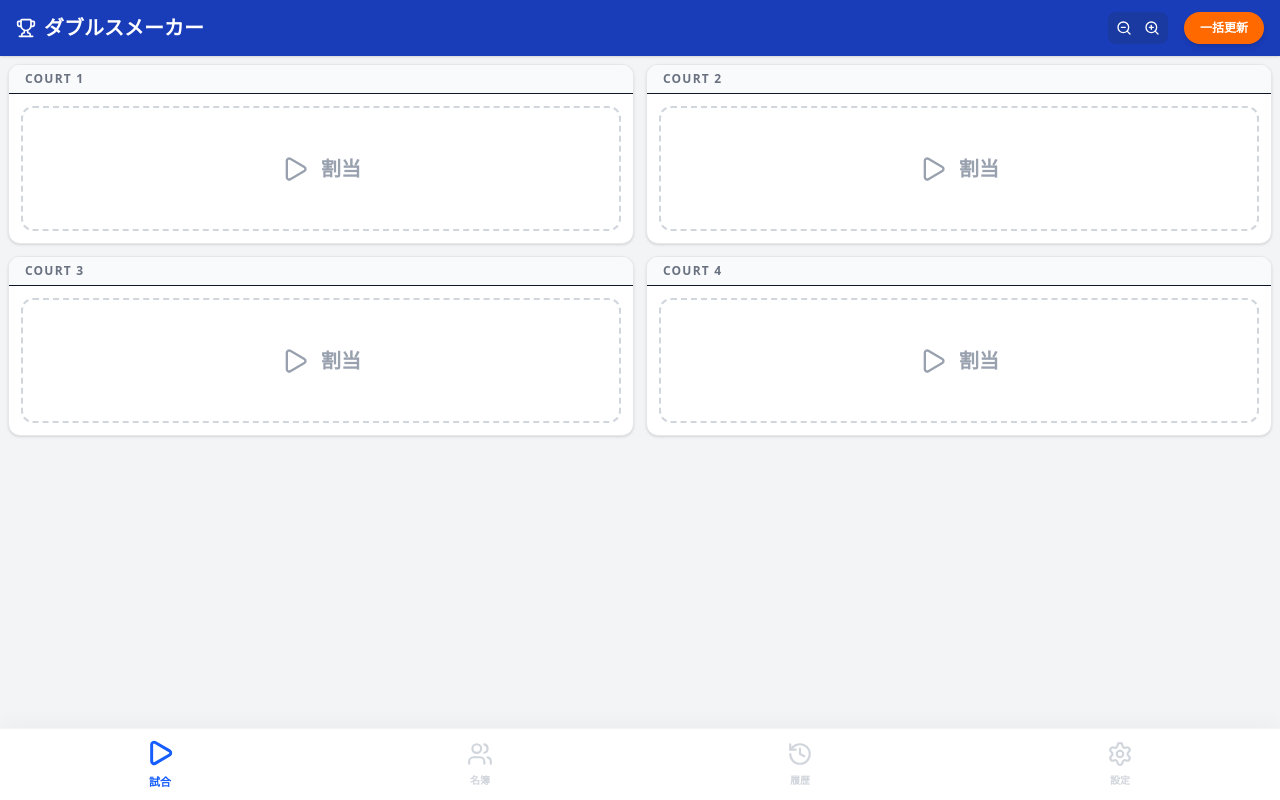
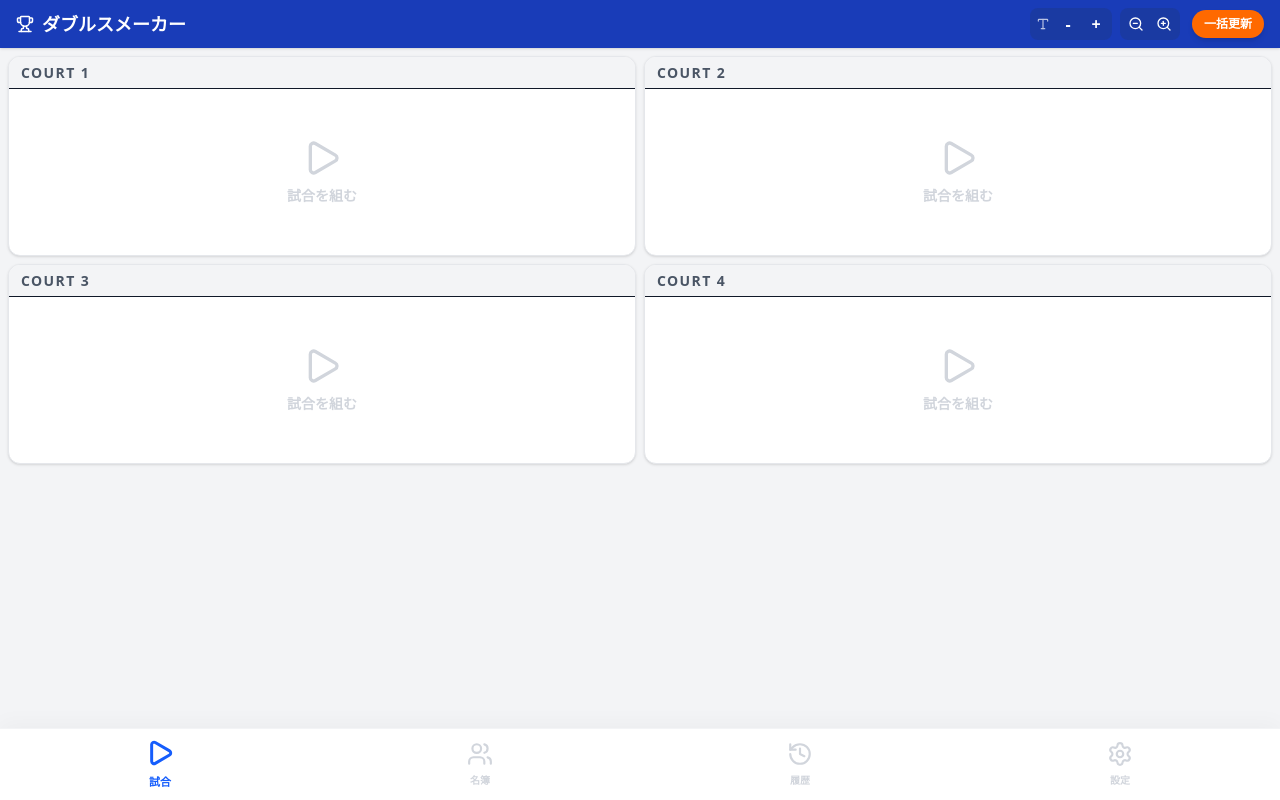
Before and after one commit to chumoon2424/doubles-app, a Next.js app: page / in a window 1280 px wide. Built offline with nearby package versions, Linux system fonts and the light colour scheme.

Commit message:
Update page.tsx

```diff
--- a/app/page.tsx
+++ b/app/page.tsx
@@ -16,7 +16,9 @@ import {
   Unlink,
   X,
   ZoomIn,
-  ZoomOut
+  ZoomOut,
+  Type,
+  CheckCircle2
 } from 'lucide-react';
 
 type Level = 'A' | 'B' | 'C';
@@ -27,10 +29,10 @@ interface Member {
   level: Level;
   isActive: boolean;
   playCount: number;
-  imputedPlayCount: number; // みなし試合数
+  imputedPlayCount: number;
   lastPlayedTime: number;
-  matchHistory: Record<number, number>; // 対戦した回数
-  pairHistory: Record<number, number>;  // ペアを組んだ回数
+  matchHistory: Record<number, number>;
+  pairHistory: Record<number, number>;
   fixedPairMemberId: number | null;
 }
 
@@ -57,7 +59,8 @@ interface MatchRecord {
 interface AppConfig {
   courtCount: number;
   levelStrict: boolean;
-  zoomLevel: number;
+  zoomLevel: number; // カードの高さ倍率
+  fontScale: number; // 文字サイズ倍率
 }
 
 export default function DoublesMatchupApp() {
@@ -69,6 +72,7 @@ export default function DoublesMatchupApp() {
     courtCount: 4,
     levelStrict: false,
     zoomLevel: 1.0,
+    fontScale: 1.0,
   });
   const [nextMemberId, setNextMemberId] = useState(1);
   const [isInitialized, setIsInitialized] = useState(false);
@@ -86,6 +90,7 @@ export default function DoublesMatchupApp() {
       setConfig(prev => ({ ...prev, ...(data.config || {}) }));
       setNextMemberId(data.nextMemberId || 1);
     } else {
+      // 過去データからの移行処理などは省略せず実装（前回のロジック維持）
       const savedDataV14 = localStorage.getItem('doubles-app-data-v14');
       if (savedDataV14) {
         try {
@@ -98,7 +103,6 @@ export default function DoublesMatchupApp() {
             fixedPairMemberId: m.fixedPairMemberId || null,
             matchHistory: m.matchHistory || {}
           }));
-
           setMembers(migratedMembers);
           if (oldData.config) {
             setConfig(prev => ({ ...prev, courtCount: oldData.config.courtCount || 4, levelStrict: oldData.config.levelStrict || false }));
@@ -106,9 +110,7 @@ export default function DoublesMatchupApp() {
           setNextMemberId(oldData.nextMemberId || 1);
           setCourts(Array.from({ length: oldData.config?.courtCount || 4 }, (_, i) => ({ id: i + 1, match: null })));
           setMatchHistory([]);
-
         } catch (e) {
-          console.error("Migration failed", e);
           initializeCourts(4);
         }
       } else {
@@ -177,12 +179,10 @@ export default function DoublesMatchupApp() {
       let newMembers = [...prev];
       const target = newMembers.find(m => m.id === memberId);
       if (!target) return prev;
-
       if (target.fixedPairMemberId) {
         const oldPartner = newMembers.find(m => m.id === target.fixedPairMemberId);
         if (oldPartner) oldPartner.fixedPairMemberId = null;
       }
-
       if (partnerId) {
         const newPartner = newMembers.find(m => m.id === partnerId);
         if (newPartner && newPartner.fixedPairMemberId) {
@@ -191,7 +191,6 @@ export default function DoublesMatchupApp() {
         }
         if (newPartner) newPartner.fixedPairMemberId = memberId;
       }
-
       target.fixedPairMemberId = partnerId;
       return newMembers;
     });
@@ -219,43 +218,27 @@ export default function DoublesMatchupApp() {
     setMembers(prev => {
       const updatedMembers = prev.map(m => {
         if (!playerIds.includes(m.id)) return m;
-
         const newMatchH = { ...m.matchHistory };
         const newPairH = { ...m.pairHistory };
-
-        let partnerId = 0;
-        let opponents: number[] = [];
+        let partnerId = 0; let opponents: number[] = [];
         if (m.id === p1) { partnerId = p2; opponents = [p3, p4]; }
         else if (m.id === p2) { partnerId = p1; opponents = [p3, p4]; }
         else if (m.id === p3) { partnerId = p4; opponents = [p1, p2]; }
         else if (m.id === p4) { partnerId = p3; opponents = [p1, p2]; }
-
         newPairH[partnerId] = (newPairH[partnerId] || 0) + 1;
         opponents.forEach(oid => { newMatchH[oid] = (newMatchH[oid] || 0) + 1; });
-
-        return {
-          ...m,
-          playCount: m.playCount + 1,
-          lastPlayedTime: now,
-          matchHistory: newMatchH,
-          pairHistory: newPairH
-        };
+        return { ...m, playCount: m.playCount + 1, lastPlayedTime: now, matchHistory: newMatchH, pairHistory: newPairH };
       });
 
       const activeMembers = updatedMembers.filter(m => m.isActive);
       if (activeMembers.length === 0) return updatedMembers;
-
       const totalPlays = activeMembers.reduce((sum, m) => sum + m.playCount, 0);
       const avgPlays = Math.floor(totalPlays / activeMembers.length);
 
       return updatedMembers.map(m => {
         if (!m.isActive && m.playCount < avgPlays) {
           const diff = avgPlays - m.playCount;
-          return {
-            ...m,
-            playCount: avgPlays,
-            imputedPlayCount: m.imputedPlayCount + diff
-          };
+          return { ...m, playCount: avgPlays, imputedPlayCount: m.imputedPlayCount + diff };
         }
         return m;
       });
@@ -269,7 +252,6 @@ export default function DoublesMatchupApp() {
     const candidates = currentMembers.filter(m => m.isActive && !playingIds.has(m.id));
     if (candidates.length < 4) return null;
 
-    // 1. ユニット（固定ペアまたは個人）の作成
     type Unit = { type: 'pair', members: Member[], avgPlay: number, lastTime: number } | { type: 'single', members: Member[], avgPlay: number, lastTime: number };
     const units: Unit[] = [];
     const processedIds = new Set<number>();
@@ -297,47 +279,37 @@ export default function DoublesMatchupApp() {
       }
     });
 
-    // 2. 出場優先順位でソート（試合数優先、次に待ち時間、最後に重複回避のための計画的シャッフル）
     const sortedUnits = units.sort((a, b) => {
       if (a.avgPlay !== b.avgPlay) return a.avgPlay - b.avgPlay;
       if (Math.abs(a.lastTime - b.lastTime) > 1000) return a.lastTime - b.lastTime;
-      // 試合数が並んでいる場合、後述のコスト計算のためにランダム性を加味
       return Math.random() - 0.5;
     });
 
-    // 3. 最優先の4人を決定（レベル厳密モード考慮）
-    let bestSelection: Member[] = [];
+    let selectedMembers: Member[] = [];
     if (config.levelStrict) {
-      // レベルごとに候補を分ける
       const byLevel = { A: [] as Member[], B: [] as Member[], C: [] as Member[] };
       sortedUnits.forEach(u => u.members.forEach(m => byLevel[m.level].push(m)));
-
-      // 最も試合数が少なく、かつ4人以上揃っているレベルを探す
       const levels: Level[] = ['A', 'B', 'C'];
       for (const l of levels) {
         if (byLevel[l].length >= 4) {
-          bestSelection = byLevel[l].slice(0, 4);
+          selectedMembers = byLevel[l].slice(0, 4);
           break;
         }
       }
     }
-
-    // レベル厳密で決まらなかった場合、またはOFFの場合は通常の先頭4人
-    if (bestSelection.length < 4) {
+    if (selectedMembers.length < 4) {
       let currentCount = 0;
       for (const unit of sortedUnits) {
         if (currentCount + unit.members.length <= 4) {
-          bestSelection = [...bestSelection, ...unit.members];
+          selectedMembers = [...selectedMembers, ...unit.members];
           currentCount += unit.members.length;
         }
         if (currentCount === 4) break;
       }
     }
+    if (selectedMembers.length < 4) return null;
 
-    if (bestSelection.length < 4) return null;
-
-    // 4. 選ばれた4人の中で「過去の重複」が最小になる組み合わせ（ペア・対戦相手）を決定
-    const p = bestSelection;
+    const p = selectedMembers;
     const combinations = [
       { p1: p[0], p2: p[1], p3: p[2], p4: p[3] },
       { p1: p[0], p2: p[2], p3: p[1], p4: p[3] },
@@ -345,15 +317,12 @@ export default function DoublesMatchupApp() {
     ];
 
     const bestComb = combinations.map(c => {
-      // スコアが高いほど「組んだことがある/戦ったことがある」ので避けるべき
       const pairCost = (c.p1.pairHistory[c.p2.id] || 0) + (c.p3.pairHistory[c.p4.id] || 0);
       const matchCost = (c.p1.matchHistory[c.p3.id] || 0) + (c.p1.matchHistory[c.p4.id] || 0) +
                         (c.p2.matchHistory[c.p3.id] || 0) + (c.p2.matchHistory[c.p4.id] || 0);
-
       let fixedBonus = 0;
       if (c.p1.fixedPairMemberId === c.p2.id) fixedBonus += 1000;
       if (c.p3.fixedPairMemberId === c.p4.id) fixedBonus += 1000;
-
       return { ...c, totalCost: (pairCost * 5 + matchCost) - fixedBonus };
     }).sort((a, b) => a.totalCost - b.totalCost || Math.random() - 0.5)[0];
 
@@ -363,7 +332,7 @@ export default function DoublesMatchupApp() {
 
   const generateNextMatch = (courtId: number) => {
     const match = getMatchForCourt(courts, members);
-    if (!match) return alert('待機メンバーが足りません（条件に合うメンバーがいません）');
+    if (!match) return alert('待機メンバーが足りません');
 
     const ids = [match.p1, match.p2, match.p3, match.p4];
     const names = ids.map(id => members.find(m => m.id === id)?.name || '?');
@@ -399,13 +368,11 @@ export default function DoublesMatchupApp() {
                 courtId: current[i].id, players: names, playerIds: ids, level: match.level
               }, ...prevH]);
               current[i] = { ...current[i], match };
-
               const now = Date.now();
               tempMembers = tempMembers.map(m => {
                 if (!ids.includes(m.id)) return m;
                 const newMatchH = { ...m.matchHistory };
                 const newPairH = { ...m.pairHistory };
-                // 内部シミュレーション用履歴更新
                 let p1=match.p1, p2=match.p2, p3=match.p3, p4=match.p4;
                 let partnerId = 0; let opponents: number[] = [];
                 if (m.id === p1) { partnerId = p2; opponents = [p3, p4]; }
@@ -414,7 +381,6 @@ export default function DoublesMatchupApp() {
                 else if (m.id === p4) { partnerId = p3; opponents = [p1, p2]; }
                 newPairH[partnerId] = (newPairH[partnerId] || 0) + 1;
                 opponents.forEach(oid => { newMatchH[oid] = (newMatchH[oid] || 0) + 1; });
-
                 return { ...m, playCount: m.playCount + 1, lastPlayedTime: now, matchHistory: newMatchH, pairHistory: newPairH };
               });
               applyMatchToMembers(match.p1, match.p2, match.p3, match.p4);
@@ -433,6 +399,13 @@ export default function DoublesMatchupApp() {
     }));
   };
 
+  const changeFontScale = (delta: number) => {
+    setConfig(prev => ({
+      ...prev,
+      fontScale: Math.max(0.5, Math.min(2.0, (prev.fontScale || 1.0) + delta))
+    }));
+  };
+
   const getLevelBadge = (l?: Level) => {
     if (!l) return null;
     const c = { A: 'bg-blue-600', B: 'bg-yellow-500', C: 'bg-red-500' };
@@ -445,75 +418,136 @@ export default function DoublesMatchupApp() {
     return 'A';
   };
 
-  const getDynamicFontSize = (name: string = '') => {
+  // 全員の名前の長さを元に、統一されたベースフォントサイズを計算
+  const calculateUnifiedBaseFontSize = () => {
+    const activeNames = members.filter(m => m.isActive).map(m => m.name);
+    if (activeNames.length === 0) return '2rem'; // デフォルト
+
+    // 最も長い名前の「有効文字数」を計算（半角は0.6文字換算）
+    const maxLen = Math.max(...activeNames.map(name => {
+      const len = name.length;
       const isAscii = /^[\x20-\x7E]*$/.test(name);
-    const len = name.length;
-    const effectiveLen = isAscii ? len * 0.6 : len;
+      return isAscii ? len * 0.6 : len;
+    }));
 
-    if (effectiveLen <= 2) return 'clamp(1.4rem, 9vw, 3.5rem)';
-    if (effectiveLen <= 4) return 'clamp(1.1rem, 7vw, 2.8rem)';
-    if (effectiveLen <= 6) return 'clamp(0.9rem, 5vw, 2rem)';
-    if (effectiveLen <= 8) return 'clamp(0.8rem, 4.5vw, 1.6rem)';
-    return 'clamp(0.7rem, 4vw, 1.3rem)';
+    // 基準サイズからの減衰計算
+    // 短い(2文字)なら3rem, 長い(8文字)なら1remくらいになるような計算式
+    // 基準: 4文字で2.0remくらい
+    let base = 2.5;
+    if (maxLen > 2) base = 2.5 * (3.5 / (maxLen + 1.5));
+
+    // 最小・最大リミット
+    base = Math.max(0.8, Math.min(3.5, base));
+
+    return `${base}rem`;
   };
+
+  const unifiedBaseSize = calculateUnifiedBaseFontSize();
 
   return (
     <div className="min-h-screen bg-gray-100 text-gray-900 pb-20 font-sans overflow-x-hidden">
-      <header className="bg-blue-800 text-white px-4 py-3 shadow flex justify-between items-center sticky top-0 z-20">
-        <h1 className="text-xl font-bold flex items-center gap-2"><Trophy size={20} /> ダブルスメーカー</h1>
+      <header className="bg-blue-800 text-white px-4 py-2 shadow flex justify-between items-center sticky top-0 z-20">
+        <h1 className="text-lg font-bold flex items-center gap-2"><Trophy size={18} /> ダブルスメーカー</h1>
         <div className="flex items-center gap-2">
           {activeTab === 'dashboard' && (
-            <div className="flex items-center bg-blue-900/50 rounded-lg p-0.5 mr-2">
-              <button onClick={() => changeZoom(-0.1)} className="p-1.5 hover:bg-blue-800 rounded"><ZoomOut size={16}/></button>
-              <button onClick={() => changeZoom(0.1)} className="p-1.5 hover:bg-blue-800 rounded"><ZoomIn size={16}/></button>
+            <>
+              {/* フォント調整 */}
+              <div className="flex items-center bg-blue-900/50 rounded-lg p-0.5">
+                <Type size={14} className="mx-1 opacity-70"/>
+                <button onClick={() => changeFontScale(-0.1)} className="w-7 h-7 flex items-center justify-center hover:bg-blue-700 rounded font-bold">-</button>
+                <button onClick={() => changeFontScale(0.1)} className="w-7 h-7 flex items-center justify-center hover:bg-blue-700 rounded font-bold">+</button>
               </div>
-          )}
-          {activeTab === 'dashboard' && (
-            <button onClick={handleBulkAction} className="bg-orange-500 text-white px-4 py-2 rounded-full text-xs font-bold shadow-md active:scale-95 transition-transform">
+              {/* 高さ調整 */}
+              <div className="flex items-center bg-blue-900/50 rounded-lg p-0.5">
+                <button onClick={() => changeZoom(-0.1)} className="p-1.5 hover:bg-blue-700 rounded"><ZoomOut size={16}/></button>
+                <button onClick={() => changeZoom(0.1)} className="p-1.5 hover:bg-blue-700 rounded"><ZoomIn size={16}/></button>
+              </div>
+              <button onClick={handleBulkAction} className="bg-orange-500 text-white px-3 py-1.5 rounded-full text-xs font-bold shadow-md active:scale-95 transition-transform ml-1">
                 一括更新
               </button>
+            </>
           )}
         </div>
       </header>
 
       <main className="p-2 w-full max-w-[1400px] mx-auto">
         {activeTab === 'dashboard' && (
-          <div className="grid grid-cols-1 landscape:grid-cols-2 lg:grid-cols-2 gap-3">
+          <div className="grid grid-cols-1 landscape:grid-cols-2 lg:grid-cols-2 gap-2">
             {courts.map(court => (
               <div
                 key={court.id}
                 className="bg-white rounded-xl shadow-sm border border-gray-200 overflow-hidden flex flex-col"
-                style={{ height: `${180 * config.zoomLevel}px` }}
+                style={{ height: `${200 * config.zoomLevel}px` }}
               >
-                <div className="bg-gray-50 px-4 py-1.5 border-b flex justify-between items-center shrink-0">
-                  <span className="font-bold text-xs text-gray-500 uppercase tracking-widest">Court {court.id} {getLevelBadge(court.match?.level)}</span>
+                {/* ヘッダー: コート番号と終了ボタン */}
+                <div className="bg-gray-100 px-3 py-1 border-b flex justify-between items-center h-8 shrink-0">
+                  <span className="font-bold text-sm text-gray-600 uppercase tracking-widest">
+                    Court {court.id} {getLevelBadge(court.match?.level)}
+                  </span>
+                  {court.match && (
+                    <button
+                      onClick={() => finishMatch(court.id)}
+                      className="bg-gray-700 hover:bg-gray-600 text-white px-3 py-0.5 rounded text-xs font-bold flex items-center gap-1 transition-colors"
+                    >
+                      <CheckCircle2 size={12} /> 終了
+                    </button>
+                  )}
                 </div>
-                <div className="flex-1 p-3 flex flex-col justify-center h-full">
+
+                <div className="flex-1 relative">
                   {court.match ? (
-                    <div className="flex items-center gap-2 h-full">
-                      <div className="flex-1 grid grid-cols-2 gap-2 h-full">
-                        <div className="bg-blue-50 rounded-lg flex flex-col justify-center items-center border border-blue-100 px-2 overflow-hidden py-1">
-                          <div className="w-full text-center leading-tight mb-1 font-black text-blue-900 whitespace-nowrap overflow-hidden text-ellipsis" style={{ fontSize: getDynamicFontSize(members.find(m => m.id === court.match?.p1)?.name) }}>
+                    // 試合中: 4分割グリッド
+                    <div className="grid grid-rows-2 grid-cols-2 h-full w-full">
+                      {/* Player 1 (左上) */}
+                      <div className="flex items-center justify-center p-1 border-r border-b border-gray-100 bg-blue-50/30">
+                        <div
+                          className="font-black text-blue-900 leading-none text-center break-words w-full px-1"
+                          style={{ fontSize: `calc(${unifiedBaseSize} * ${config.fontScale || 1.0})` }}
+                        >
                           {members.find(m => m.id === court.match?.p1)?.name}
                         </div>
-                          <div className="w-full text-center leading-tight font-black text-blue-900 whitespace-nowrap overflow-hidden text-ellipsis" style={{ fontSize: getDynamicFontSize(members.find(m => m.id === court.match?.p2)?.name) }}>
+                      </div>
+                      {/* Player 2 (左下) */}
+                      <div className="flex items-center justify-center p-1 border-r border-gray-100 bg-blue-50/30">
+                        <div
+                          className="font-black text-blue-900 leading-none text-center break-words w-full px-1"
+                          style={{ fontSize: `calc(${unifiedBaseSize} * ${config.fontScale || 1.0})` }}
+                        >
                           {members.find(m => m.id === court.match?.p2)?.name}
                         </div>
                       </div>
-                        <div className="bg-red-50 rounded-lg flex flex-col justify-center items-center border border-red-100 px-2 overflow-hidden py-1">
-                          <div className="w-full text-center leading-tight mb-1 font-black text-red-900 whitespace-nowrap overflow-hidden text-ellipsis" style={{ fontSize: getDynamicFontSize(members.find(m => m.id === court.match?.p3)?.name) }}>
+                      {/* Player 3 (右上) */}
+                      <div className="flex items-center justify-center p-1 border-b border-gray-100 bg-red-50/30">
+                        <div
+                          className="font-black text-red-900 leading-none text-center break-words w-full px-1"
+                          style={{ fontSize: `calc(${unifiedBaseSize} * ${config.fontScale || 1.0})` }}
+                        >
                           {members.find(m => m.id === court.match?.p3)?.name}
                         </div>
-                          <div className="w-full text-center leading-tight font-black text-red-900 whitespace-nowrap overflow-hidden text-ellipsis" style={{ fontSize: getDynamicFontSize(members.find(m => m.id === court.match?.p4)?.name) }}>
+                      </div>
+                      {/* Player 4 (右下) */}
+                      <div className="flex items-center justify-center p-1 bg-red-50/30">
+                        <div
+                          className="font-black text-red-900 leading-none text-center break-words w-full px-1"
+                          style={{ fontSize: `calc(${unifiedBaseSize} * ${config.fontScale || 1.0})` }}
+                        >
                           {members.find(m => m.id === court.match?.p4)?.name}
                         </div>
                       </div>
+
+                      {/* VS Badge (Center) */}
+                      <div className="absolute top-1/2 left-1/2 -translate-x-1/2 -translate-y-1/2 bg-white rounded-full px-1.5 py-0.5 text-[10px] font-bold text-gray-300 shadow-sm border border-gray-100">
+                        VS
                       </div>
-                      <button onClick={() => finishMatch(court.id)} className="bg-gray-800 text-white px-5 h-full rounded-lg font-bold text-sm lg:text-lg shrink-0 flex items-center shadow-inner">終了</button>
                     </div>
                   ) : (
-                    <button onClick={() => generateNextMatch(court.id)} className="w-full h-full border-2 border-dashed border-gray-300 text-gray-400 font-bold text-xl rounded-xl flex items-center justify-center gap-3 hover:bg-gray-50 transition-colors">
-                      <Play size={28} /> 割当
+                    // 空き: 割当ボタン
+                    <button
+                      onClick={() => generateNextMatch(court.id)}
+                      className="w-full h-full flex flex-col items-center justify-center gap-2 text-gray-300 hover:text-blue-500 hover:bg-blue-50 transition-colors group"
+                    >
+                      <Play size={40} className="group-hover:scale-110 transition-transform" />
+                      <span className="font-bold text-sm">試合を組む</span>
                     </button>
                   )}
                 </div>
```
Lines whose indentation alone changed are shown as unchanged.
